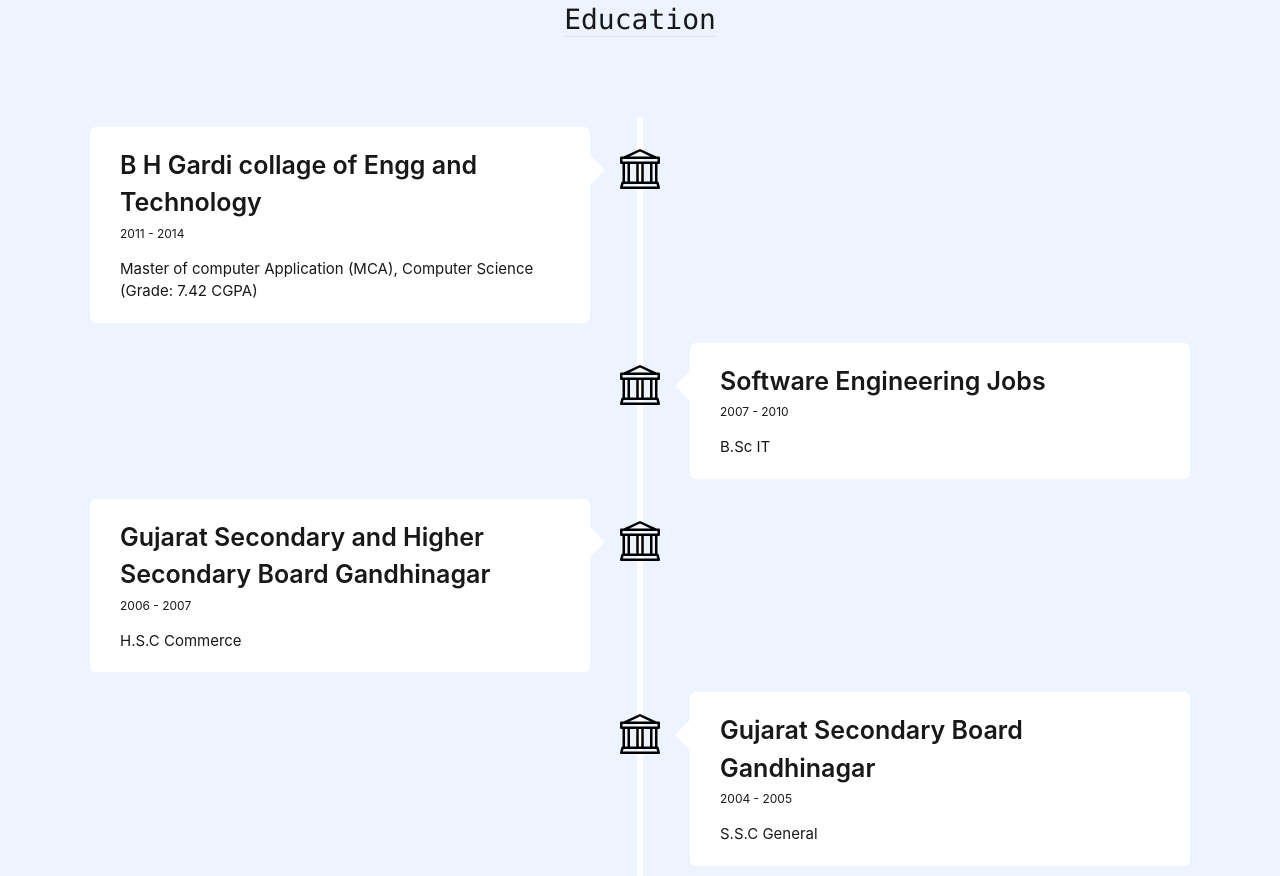
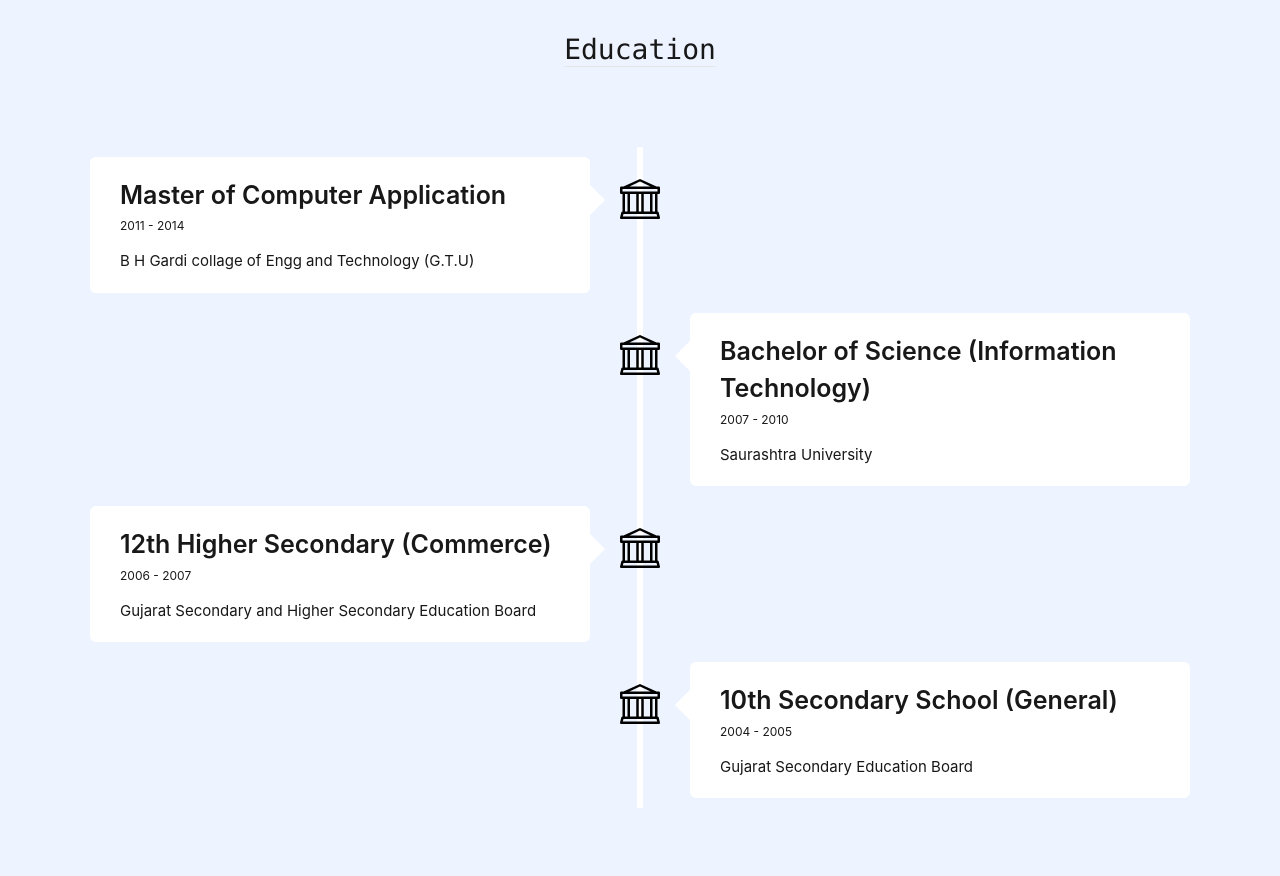
Before and after one commit to ghodasaranatavar/ghodasaranatavar.github.io, a plain HTML site: page index.html in a window 1280 px wide. Shown: the part 1720-2596 px from the top of the page. After the commit the page ends 2528 px from the top, so only its background shows below. Drawn offline with Linux system fonts and the light colour scheme.

Commit message:
Add files via upload

```diff
--- a/index.html
+++ b/index.html
@@ -57,31 +57,36 @@
                     Personal Details
                 </span>
                 <dl class="slds-dl_horizontal slds-m-top_xx-large">
-                    <dt class="slds-dl_horizontal__label"><img src="assets/images/icon/person.svg" class="slds-m-right_medium" style="width: 30px;">
+                    <dt class="slds-dl_horizontal__label"><img src="assets/images/icon/person.svg"
+                            class="slds-m-right_medium" style="width: 30px;">
                         Name :</dt>
                     <dd class="slds-dl_horizontal__detail">
                         Ghodasara Natavar Vashrambhai
                     </dd>
                 </dl>
                 <dl class="slds-dl_horizontal slds-m-vertical_medium">
-                    <dt class="slds-dl_horizontal__label"><img src="assets/images/icon/contact_number.svg" class="slds-m-right_medium" style="width: 30px;">Contact No :</dt>
+                    <dt class="slds-dl_horizontal__label"><img src="assets/images/icon/contact_number.svg"
+                            class="slds-m-right_medium" style="width: 30px;">Contact No :</dt>
                     <dd class="slds-dl_horizontal__detail">+91 89808 05269</dd>
                 </dl>
                 <dl class="slds-dl_horizontal slds-m-vertical_medium">
-                    <dt class="slds-dl_horizontal__label"><img src="assets/images/icon/email.svg" class="slds-m-right_medium" style="width: 30px;">Email :</dt>
+                    <dt class="slds-dl_horizontal__label"><img src="assets/images/icon/email.svg"
+                            class="slds-m-right_medium" style="width: 30px;">Email :</dt>
                     <dd class="slds-dl_horizontal__detail">
                         ghodasaranatavar2011@gmail.com
                     </dd>
                 </dl>
                 <dl class="slds-dl_horizontal slds-m-vertical_medium">
-                    <dt class="slds-dl_horizontal__label"><img src="assets/images/icon/Education.svg" class="slds-m-right_medium" style="width: 30px;">Last Degree :</dt>
+                    <dt class="slds-dl_horizontal__label"><img src="assets/images/icon/Education.svg"
+                            class="slds-m-right_medium" style="width: 30px;">Last Degree :</dt>
                     <dd class="slds-dl_horizontal__detail">
                         Master of Computer Application
                     </dd>
                 </dl>
                 <dl class="slds-dl_horizontal slds-m-vertical_medium">
-                    <dt class="slds-dl_horizontal__label"><img src="assets/images/icon/experience.svg" class="slds-m-right_medium" style="width: 30px;">Total Experience :</dt>
-                    <dd class="slds-dl_horizontal__detail">8+ Years in Salesforce</dd>
+                    <dt class="slds-dl_horizontal__label"><img src="assets/images/icon/experience.svg"
+                            class="slds-m-right_medium" style="width: 30px;">Total Experience in Salesforce :</dt>
+                    <dd class="slds-dl_horizontal__detail">8+ Years</dd>
                 </dl>
                 <div class="slds-p-top_medium">
                     <a href="#">
@@ -251,36 +256,36 @@
             <div class="container left-container">
                 <img src="assets/images/Education.svg">
                 <div class="text-box">
-                    <h2>B H Gardi collage of Engg and Technology</h2>
+                    <h2>Master of Computer Application</h2>
                     <small>2011 - 2014</small>
-                    <p>Master of computer Application (MCA), Computer Science (Grade: 7.42 CGPA)</p>
+                    <p>B H Gardi collage of Engg and Technology (G.T.U)</p>
                     <span class="left-container-arrow"></span>
                 </div>
             </div>
             <div class="container right-container">
                 <img src="assets/images/Education.svg">
                 <div class="text-box">
-                    <h2>Software Engineering Jobs</h2>
+                    <h2>Bachelor of Science (Information Technology)</h2>
                     <small>2007 - 2010</small>
-                    <p>B.Sc IT</p>
+                    <p>Saurashtra University</p>
                     <span class="right-container-arrow"></span>
                 </div>
             </div>
             <div class="container left-container">
                 <img src="assets/images/Education.svg">
                 <div class="text-box">
-                    <h2>Gujarat Secondary and Higher Secondary Board Gandhinagar</h2>
+                    <h2>12th Higher Secondary (Commerce)</h2>
                     <small>2006 - 2007</small>
-                    <p>H.S.C Commerce</p>
+                    <p>Gujarat Secondary and Higher Secondary Education Board</p>
                     <span class="left-container-arrow"></span>
                 </div>
             </div>
             <div class="container right-container">
                 <img src="assets/images/Education.svg">
                 <div class="text-box">
-                    <h2>Gujarat Secondary Board Gandhinagar</h2>
+                    <h2>10th Secondary School (General)</h2>
                     <small>2004 - 2005</small>
-                    <p>S.S.C General</p>
+                    <p>Gujarat Secondary Education Board</p>
                     <span class="right-container-arrow"></span>
                 </div>
             </div>
```
